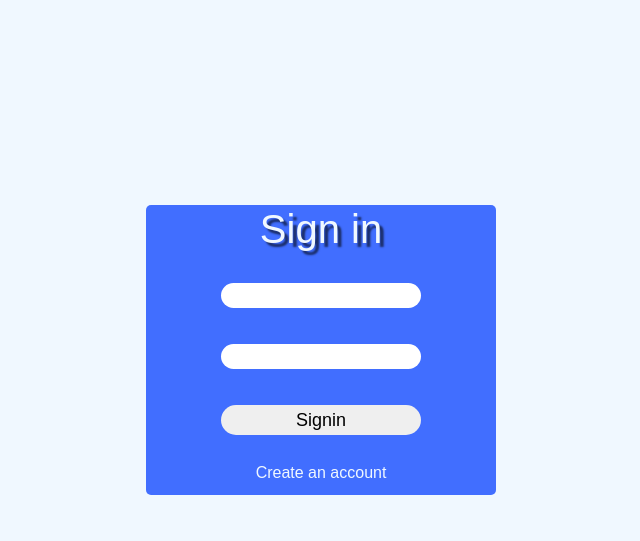
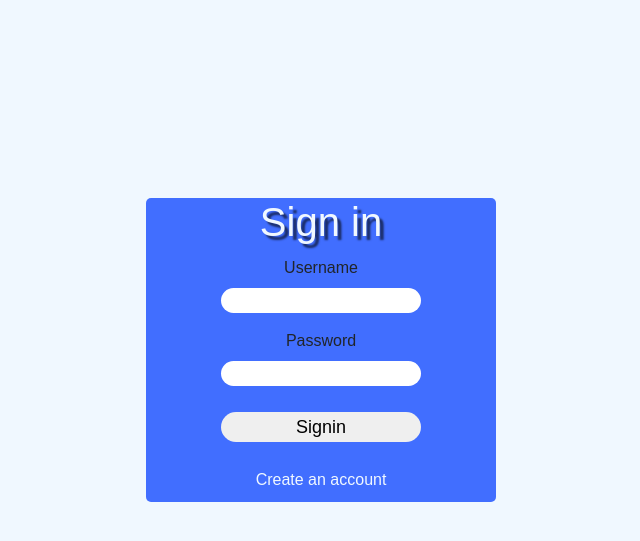
Before and after one commit to MarianoNLR/django-taskslist, a Django app: page / in a window 1280 px wide. Shown: the part 70-611 px from the top of the page, without its empty margins (319-959 px from the left). Run offline with Django 4.2, Linux system fonts and the light colour scheme.

Commit message:
fix style signin

```diff
--- a/tasks/static/css/signin.css
+++ b/tasks/static/css/signin.css
@@ -41,7 +41,10 @@ input {
 }
 
 .form-group {
-    margin-top: 20px;
+    justify-content: center;
+    display: flex;
+    flex-direction: column;
+    align-items: center;
 }
 
 .form-group button{
--- a/tasks/templates/signin.html
+++ b/tasks/templates/signin.html
@@ -9,12 +9,14 @@
         <h1 class="form-title">Sign in</h1>
         {% csrf_token %}
         <div class="form-group">
+            <label for="username">Username</label>
             {{form.username}}
         </div>
         <div class="form-group">
+            <label for="password">Password</label>
             {{form.password}}
         </div>
-        <div class="form-group">
+        <div class="form-group" style="margin-top:10px;">
             <button type="submit">Signin</button>
         </div>
         <a href="{% url 'signup' %}">Create an account</a>
```
